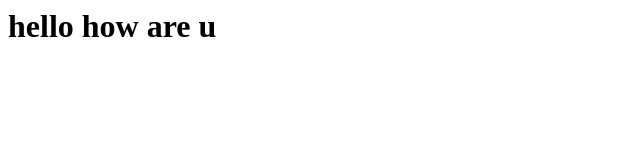
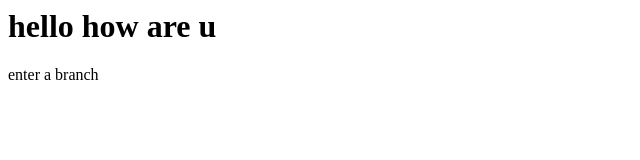
Before and after one commit to sarfraj507/Git_repo, a plain HTML site: page index.html in a window 1280 px wide. Shown: the full height of the page, 0-640 px from the left. Drawn offline with Linux system fonts and the light colour scheme.

Commit message:
added one paragraph

```diff
--- a/index.html
+++ b/index.html
@@ -1,3 +1,4 @@
 <div>
     <h1>hello how are u</h1>
+    <p>enter a branch</p>
 </div>
```
